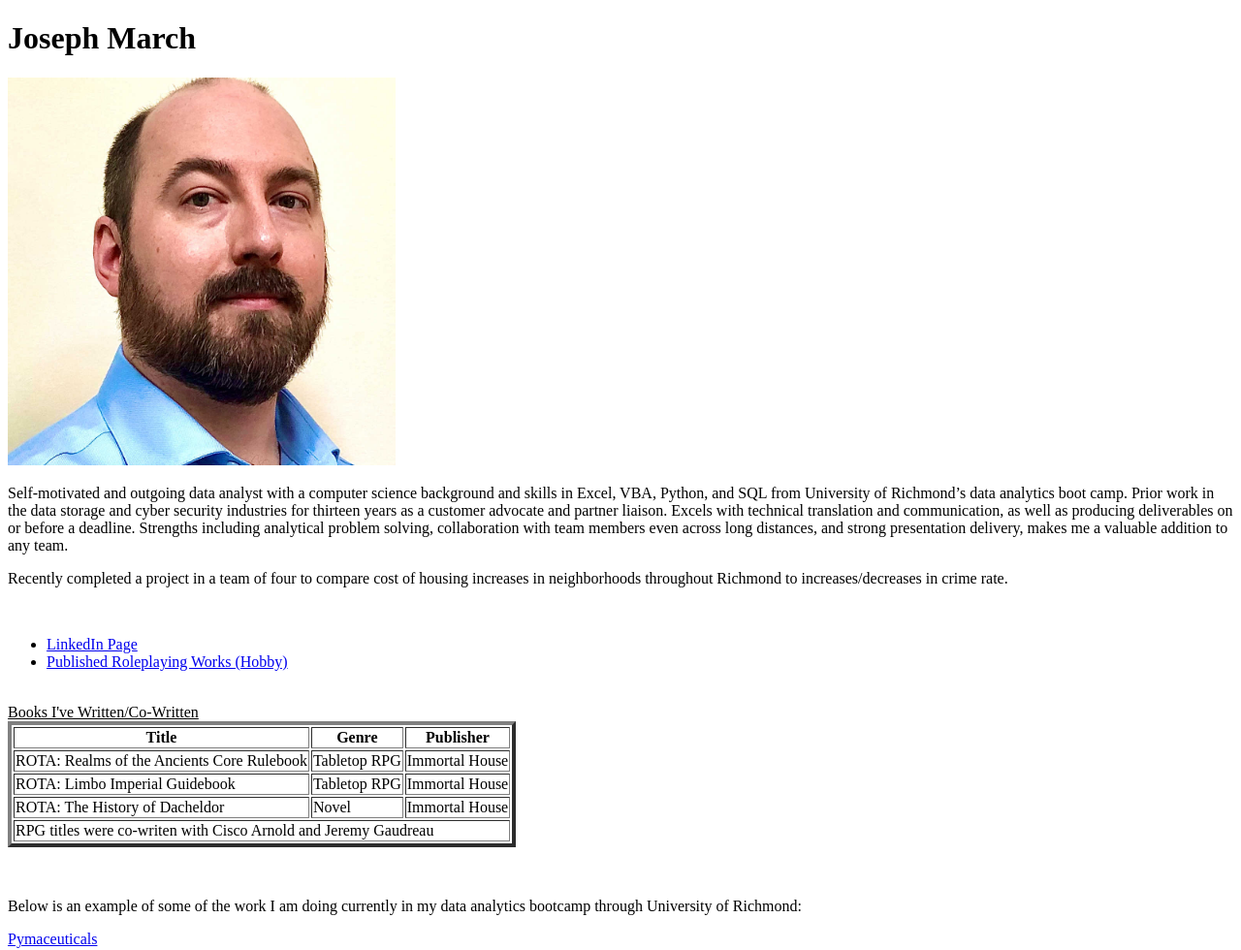
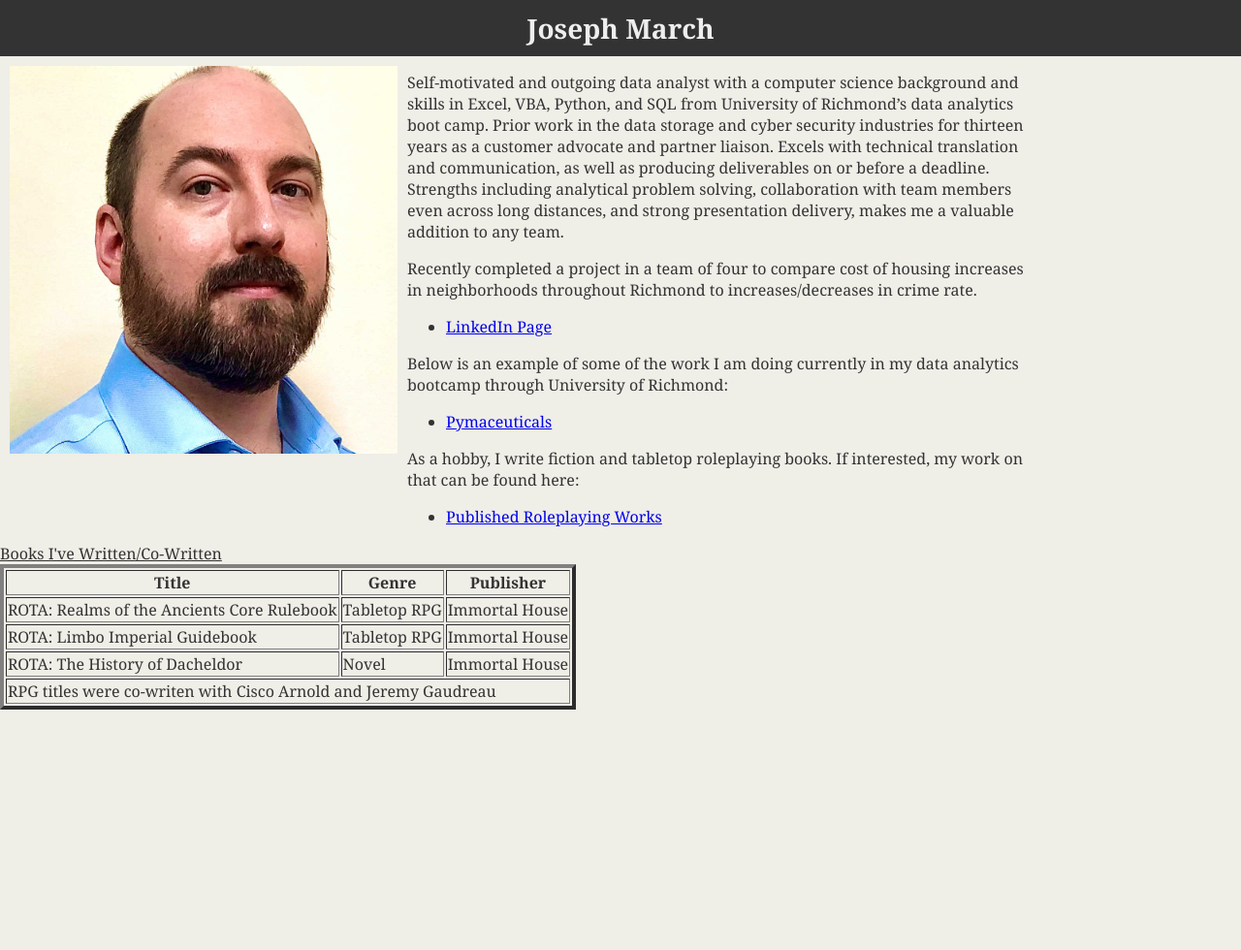
Before and after one commit to josephmarch/josephmarch.github.io, a plain HTML site: page index.html in a window 1280 px wide. Shown: the whole page at 97% size. After the commit the page ends 800 px from the top, so only its background shows below. Drawn offline with Linux system fonts and the light colour scheme.

Commit message:
Added style.css file.

```diff
--- a/index.html
+++ b/index.html
@@ -3,19 +3,31 @@
 <head>
   <meta charset="UTF-8">
   <title>Basic HTML Bio</title>
+  <link rel="stylesheet" type="text/css" href="style.css">
 </head>
 
 <body>
+  <header>
   <h1>Joseph March</h1>
-  <img src="2020JosephEMarchSM.jpg" alt="Joseph March" width="400" height="400">
+  </header>
+  <section id="myPic"><img src="2020JosephEMarchSM.jpg" alt="Joseph March" width="400" height="400"></section>
+  <section id="myInfo">
     <p>Self-motivated and outgoing data analyst with a computer science background and skills in Excel, VBA, Python, and SQL from University of Richmond’s data analytics boot camp. Prior work in the data storage and cyber security industries for thirteen years as a customer advocate and partner liaison. Excels with technical translation and communication, as well as producing deliverables on or before a deadline. Strengths including analytical problem solving, collaboration with team members even across long distances, and strong presentation delivery, makes me a valuable addition to any team.</p>
     <p>Recently completed a project in a team of four to compare cost of housing increases in neighborhoods throughout Richmond to increases/decreases in crime rate.</p>
-  <br>
     <ul>
       <li><a href="https://www.linkedin.com/in/joseph-march-70957744/" target="_blank">LinkedIn Page</a></li>
-    <li><a href="https://www.drivethrurpg.com/browse/pub/13242/Immortal-House" target="_blank">Published Roleplaying Works (Hobby)</a></li>
     </ul>
+    <p>Below is an example of some of the work I am doing currently in my data analytics bootcamp through University of Richmond:</p>
+    <ul>
+      <li><a href="https://josephmarch.github.io/Pymaceuticals/" target="_blank">Pymaceuticals</a></li>
+    </ul>
+    <p>As a hobby, I write fiction and tabletop roleplaying books. If interested, my work on that can be found here:</p>
+    <ul>
+      <li><a href="https://www.drivethrurpg.com/browse/pub/13242/Immortal-House" target="_blank">Published Roleplaying Works</a></li>
+    </ul>
+  </section>
   <br>
+  <section id="myBooks">
     <u>Books I've Written/Co-Written</u>
     <table border = "4">
       <thead>
@@ -49,8 +61,8 @@
       </tfoot>
     </table>
     <br><br>
-  <p>Below is an example of some of the work I am doing currently in my data analytics bootcamp through University of Richmond:</p>
-  <a href="https://josephmarch.github.io/Pymaceuticals/" target="_blank">Pymaceuticals</a>
+  </section>
+
 </body>
 
 </html>
--- /dev/null
+++ b/style.css
@@ -0,0 +1,31 @@
+body{
+    background-color: #efeee7;
+    font-family: Georgia, 'Times New Roman', Times, serif;
+    color: #333333;
+    margin: 0px;
+    padding: 0px;
+}
+header{
+    background-color: #333333;
+}
+h1{
+    color: #eee;
+    font-size: 28px;
+    margin: 0px;
+    padding: 10px;
+    text-align: center;
+}
+img{
+    margin: 10px;
+}
+#myPic{
+    float: left;
+}
+#myInfo{
+    width: 50%;
+    float: left;
+}
+#myBooks{
+    width: 100%;
+    float:left;
+}
```
Lines whose indentation alone changed are shown as unchanged.
